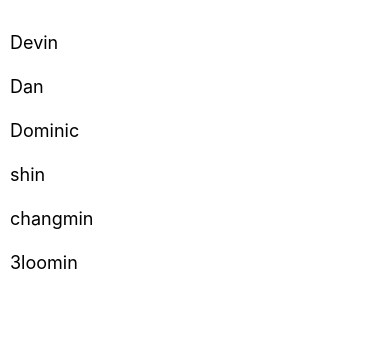
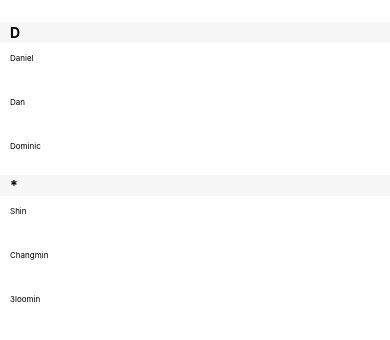
Before and after one commit to 3loomin/React-Native, a React Native app: screen / in a window 390 px wide. Shown: the top 340 px of the page. Built offline with nearby package versions, Linux system fonts and the light colour scheme.

Commit message:
Using List Views - SectionList

```diff
--- a/App.js
+++ b/App.js
@@ -1,35 +1,41 @@
 import React from 'react';
-import { FlatList, StyleSheet, Text, View } from 'react-native';
+import { SectionList, StyleSheet, Text, View } from 'react-native';
 
 const styles = StyleSheet.create({
   container: {
     flex: 1,
     paddingTop: 22
   },
+  sectionHeader: {
+    paddingRight: 10,
+    paddingLeft: 10,
+    paddingBottom: 2,
+    paddingTop:2,
+    fontSize: 14,
+    fontWeight: 'bold',
+    backgroundColor: 'rgba(247,247,247,1.0)',
+  },
   item: {
     padding: 10,
-    fontSize: 18,
-    height: 44
-  }
-});
+    fontSize: 8,
+    height: 44,
+  },
+})
 
-const FlatListBasics = () => {
-  return(
-    <View style = {styles.container}>
-      <FlatList
-        data={[
-          {key: 'Devin'},
-          {key: 'Dan'},
-          {key: 'Dominic'},
-          {key: 'shin'},
-          {key: 'changmin'},
-          {key: '3loomin'}
+const SectionListBasics = () => {
+  return (
+    <View style={styles.container}>
+      <SectionList
+        sections={[
+          {title: 'D', data: ['Daniel', 'Dan', 'Dominic']},
+          {title: '*', data: ['Shin', 'Changmin', '3loomin']},
         ]}
-        renderItem={({item}) => <Text style ={styles.item}>
-          {item.key}
-        </Text>}
+        renderItem={({item}) => <Text style={styles.item}>{item}</Text>}
+        renderSectionHeader={({section}) => <Text style={styles.sectionHeader}>{section.title}</Text>}
+        keyExtractor={(item, index) => index}
       />
     </View>
   );
 }
-export default FlatListBasics;
+
+export default SectionListBasics;
```
